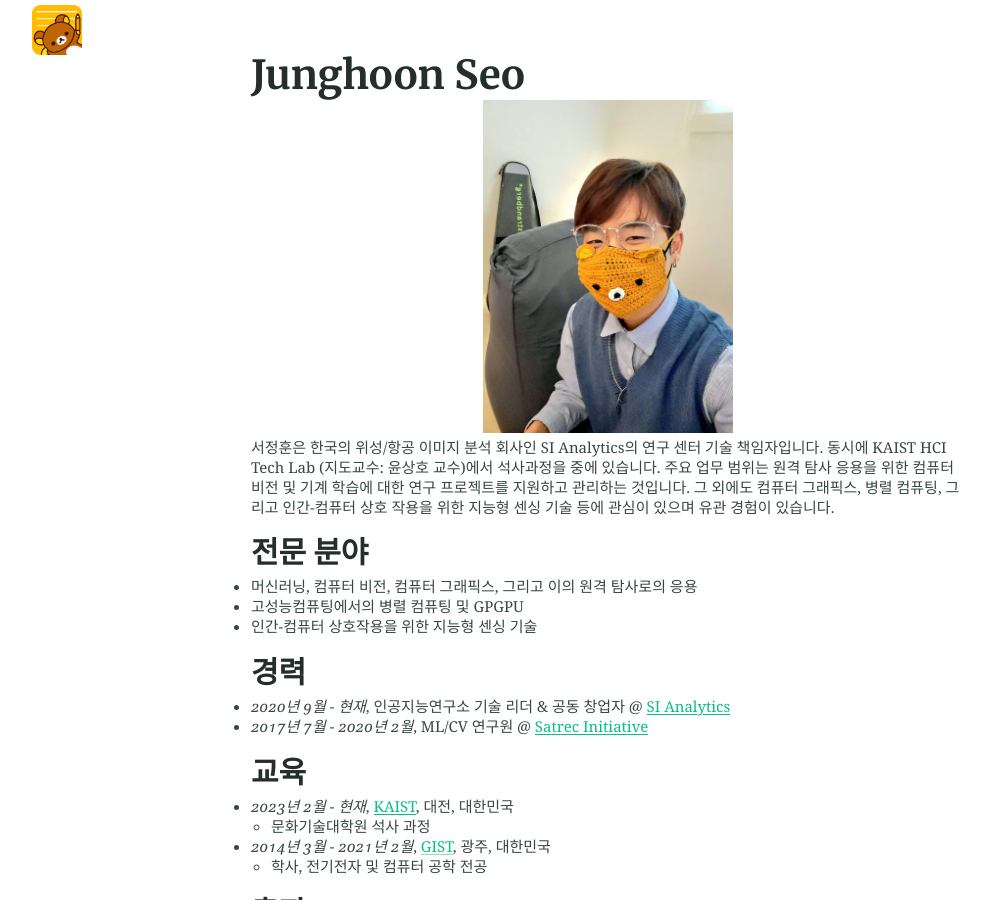
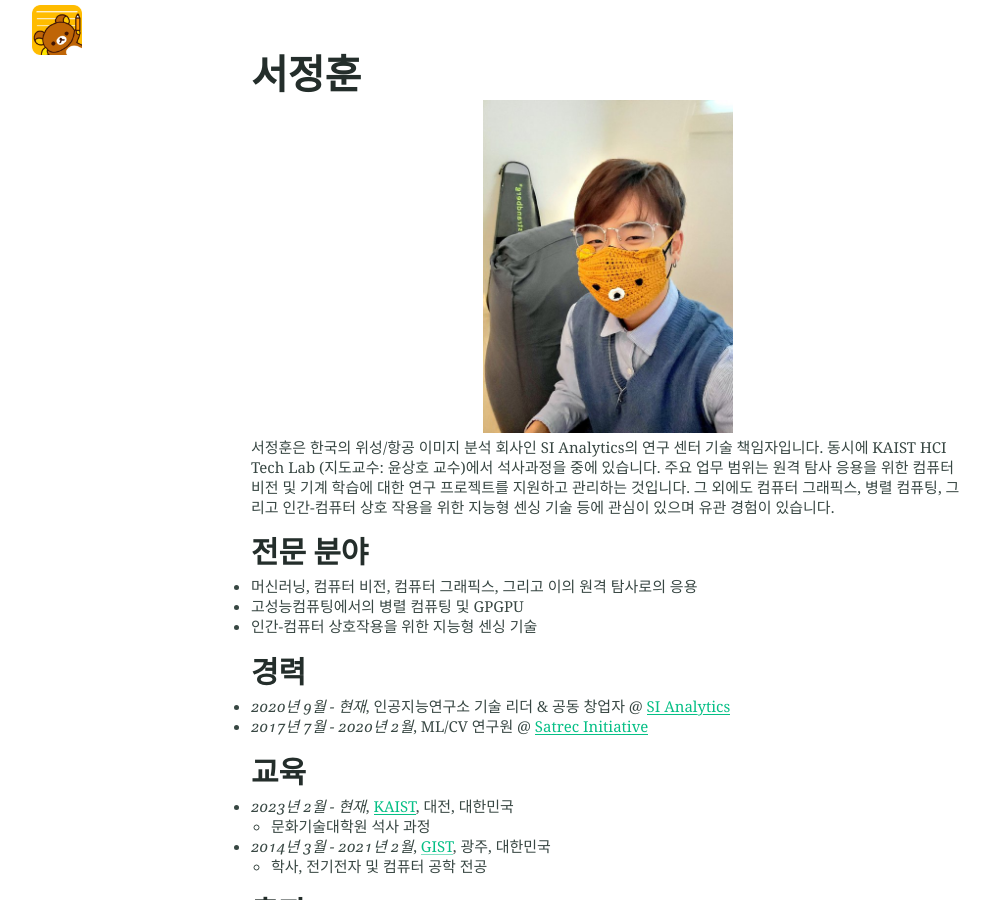
Before and after one commit to mikigom/mikigom.github.io, a Jekyll site: the page built from index.md, in a window 1280 px wide and 900 px high. Shown: the whole window, without its empty margins (32-1022 px from the left). Built offline with Jekyll 4.4.1, drawn with Linux system fonts in a browser that asks for light colours.

Commit message:
Update index.md

```diff
--- a/index.md
+++ b/index.md
@@ -1,5 +1,5 @@
 ---
-title: Junghoon Seo
+title: 서정훈
 thumbnail: "/assets/logos/rilakkuma-icon-png-8.png"
 ---
 
```
